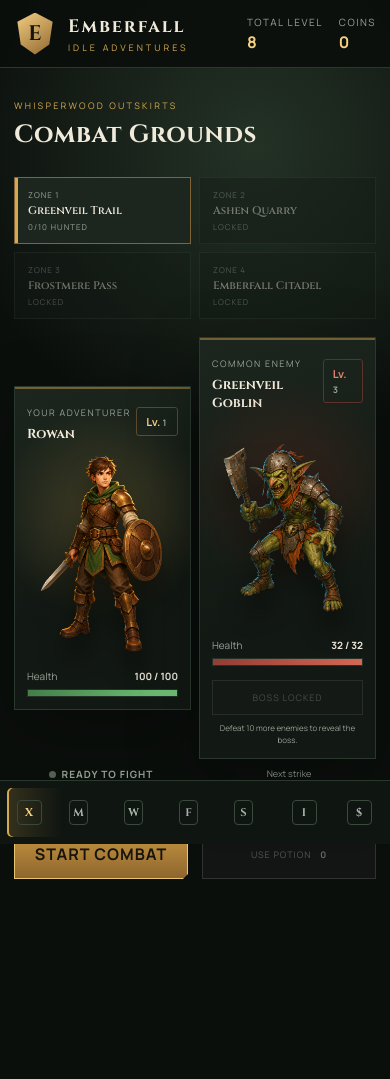
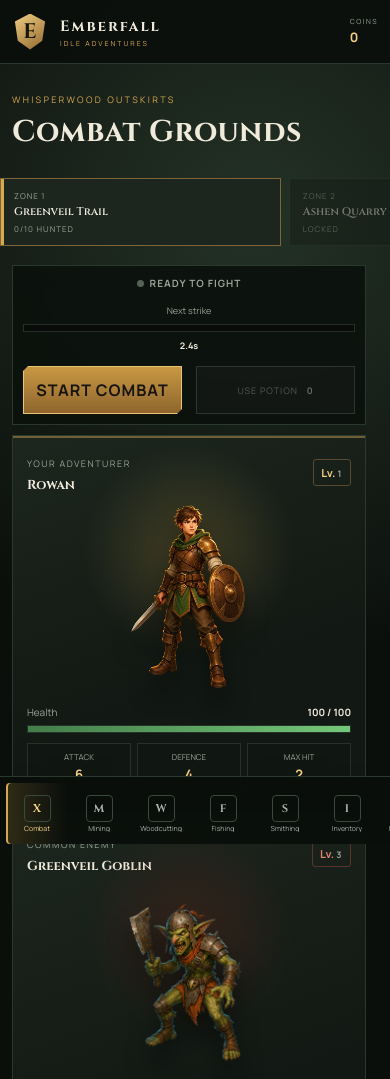
Before and after one commit to braydenandrewson/emberfall-idle, a plain HTML site: page index.html in a window 390 px wide. Shown: the top 1079 px of the page. Before the commit the page ends 973 px from the top, so only its background shows below. Drawn offline with Linux system fonts and the light colour scheme.

Commit message:
Improve iPhone layout and app access

```diff
--- a/game.js
+++ b/game.js
@@ -463,6 +463,14 @@ function toast(message) {
 function capitalize(s) { return s[0].toUpperCase()+s.slice(1); }
 function formatDuration(ms) { const h=Math.floor(ms/3600000),m=Math.floor(ms%3600000/60000); return h ? `${h}h ${m}m` : `${m} minutes`; }
 
+const iosInstallTip=document.querySelector("#ios-install-tip");
+const isIos=/iPad|iPhone|iPod/.test(navigator.userAgent);
+const isStandalone=window.matchMedia("(display-mode: standalone)").matches || navigator.standalone;
+if (isIos && !isStandalone && !localStorage.getItem("emberfall-ios-tip-dismissed")) iosInstallTip.classList.remove("hidden");
+document.querySelector("#ios-install-close").onclick=()=>{
+  iosInstallTip.classList.add("hidden");
+  localStorage.setItem("emberfall-ios-tip-dismissed","1");
+};
 document.querySelectorAll(".nav-item").forEach(btn=>btn.onclick=()=>navigate(btn.dataset.view));
 document.querySelector("#combat-toggle").onclick=()=>{
   state.combat=!state.combat; state.activeSkill=null;
--- a/index.html
+++ b/index.html
@@ -4,7 +4,13 @@
   <meta charset="UTF-8">
   <meta name="viewport" content="width=device-width, initial-scale=1.0">
   <meta name="theme-color" content="#10150f">
+  <meta name="apple-mobile-web-app-capable" content="yes">
+  <meta name="apple-mobile-web-app-status-bar-style" content="black-translucent">
+  <meta name="apple-mobile-web-app-title" content="Emberfall">
+  <meta name="mobile-web-app-capable" content="yes">
   <title>Emberfall Idle</title>
+  <link rel="manifest" href="manifest.webmanifest">
+  <link rel="apple-touch-icon" href="assets/hero.png">
   <link rel="preconnect" href="https://fonts.googleapis.com">
   <link rel="preconnect" href="https://fonts.gstatic.com" crossorigin>
   <link href="https://fonts.googleapis.com/css2?family=Cinzel:wght@600;700&family=Manrope:wght@400;500;600;700&display=swap" rel="stylesheet">
@@ -30,17 +36,17 @@
 
     <aside class="sidebar">
       <p class="nav-label">Adventure</p>
-      <button class="nav-item active" data-view="combat"><span class="nav-icon">X</span>Combat</button>
+      <button class="nav-item active" data-view="combat" aria-label="Combat"><span class="nav-icon">X</span><span class="nav-text">Combat</span></button>
       <p class="nav-label">Gathering</p>
-      <button class="nav-item" data-view="mining"><span class="nav-icon">M</span>Mining <b id="nav-mining">1</b></button>
-      <button class="nav-item" data-view="woodcutting"><span class="nav-icon">W</span>Woodcutting <b id="nav-woodcutting">1</b></button>
-      <button class="nav-item" data-view="fishing"><span class="nav-icon">F</span>Fishing <b id="nav-fishing">1</b></button>
+      <button class="nav-item" data-view="mining" aria-label="Mining"><span class="nav-icon">M</span><span class="nav-text">Mining</span> <b id="nav-mining">1</b></button>
+      <button class="nav-item" data-view="woodcutting" aria-label="Woodcutting"><span class="nav-icon">W</span><span class="nav-text">Woodcutting</span> <b id="nav-woodcutting">1</b></button>
+      <button class="nav-item" data-view="fishing" aria-label="Fishing"><span class="nav-icon">F</span><span class="nav-text">Fishing</span> <b id="nav-fishing">1</b></button>
       <p class="nav-label">Crafting</p>
-      <button class="nav-item" data-view="smithing"><span class="nav-icon">S</span>Smithing <b id="nav-smithing">1</b></button>
+      <button class="nav-item" data-view="smithing" aria-label="Smithing"><span class="nav-icon">S</span><span class="nav-text">Smithing</span> <b id="nav-smithing">1</b></button>
       <p class="nav-label">Character</p>
-      <button class="nav-item" data-view="inventory"><span class="nav-icon">I</span>Inventory</button>
-      <button class="nav-item" data-view="marketplace"><span class="nav-icon">$</span>Marketplace</button>
-      <button class="nav-item" data-view="mastery"><span class="nav-icon">A</span>All Skills</button>
+      <button class="nav-item" data-view="inventory" aria-label="Inventory"><span class="nav-icon">I</span><span class="nav-text">Inventory</span></button>
+      <button class="nav-item" data-view="marketplace" aria-label="Marketplace"><span class="nav-icon">$</span><span class="nav-text">Marketplace</span></button>
+      <button class="nav-item" data-view="mastery" aria-label="All Skills"><span class="nav-icon">A</span><span class="nav-text">All Skills</span></button>
       <div class="sidebar-footer">
         <button id="save-button">Save game</button>
         <button id="reset-button">Reset</button>
@@ -48,6 +54,10 @@
     </aside>
 
     <main class="content">
+      <div id="ios-install-tip" class="ios-install-tip hidden">
+        <span>On iPhone, tap Share, then <strong>Add to Home Screen</strong>.</span>
+        <button id="ios-install-close" aria-label="Dismiss installation tip">Close</button>
+      </div>
       <section id="view-combat" class="view active">
         <div class="section-heading">
           <div><span class="eyebrow">Whisperwood Outskirts</span><h2>Combat Grounds</h2></div>
--- a/styles.css
+++ b/styles.css
@@ -13,8 +13,8 @@
 }
 
 * { box-sizing: border-box; }
-html { background: var(--bg); }
-body { margin: 0; color: var(--cream); font-family: Manrope, sans-serif; background: radial-gradient(circle at 65% 15%, #243226 0, transparent 35%), var(--bg); min-height: 100vh; }
+html { background: var(--bg); overflow-x:hidden; }
+body { margin: 0; color: var(--cream); font-family: Manrope, sans-serif; background: radial-gradient(circle at 65% 15%, #243226 0, transparent 35%), var(--bg); min-height: 100vh; overflow-x:hidden; }
 button { color: inherit; font: inherit; }
 .app-shell { display: grid; grid-template: 86px 1fr / 230px 1fr; min-height: 100vh; }
 .topbar { grid-column: 1 / -1; display: flex; align-items: center; gap: 36px; padding: 0 32px; border-bottom: 1px solid var(--line); background: rgba(11,15,12,.9); backdrop-filter: blur(16px); position: sticky; top: 0; z-index: 10; }
@@ -41,6 +41,9 @@ h1,h2,h3 { font-family: Cinzel, serif; }
 .content { padding: 38px clamp(24px, 4vw, 64px) 60px; min-width: 0; }
 .view { display: none; max-width: 1320px; margin: auto; animation: fadeIn .3s ease; }
 .view.active { display: block; }
+.ios-install-tip { max-width:1320px; margin:0 auto 16px; border:1px solid #6f5935; background:#1d2118; color:#d8cfb8; padding:10px 12px; display:flex; align-items:center; justify-content:space-between; gap:12px; font-size:10px; }
+.ios-install-tip.hidden { display:none; }
+.ios-install-tip button { border:1px solid var(--line); background:transparent; color:var(--gold-2); padding:6px 9px; cursor:pointer; font-size:9px; }
 @keyframes fadeIn { from { opacity: 0; transform: translateY(5px); } }
 .section-heading { display: flex; justify-content: space-between; align-items: end; margin-bottom: 26px; }
 .section-heading h2 { font-size: clamp(26px, 3vw, 38px); margin: 4px 0 0; letter-spacing: .5px; }
@@ -202,26 +205,49 @@ h1,h2,h3 { font-family: Cinzel, serif; }
   .portrait-stage { height:290px; }
 }
 @media (max-width: 760px) {
-  .app-shell { display:block; padding-bottom:70px; }
-  .topbar { height:68px; position:sticky; padding:0 14px; }
-  .top-stats { justify-content:flex-end; gap:16px; }
-  .top-stats div:nth-child(1), .save-state { display:none; }
-  .sidebar { position:fixed; z-index:20; bottom:0; left:0; right:0; height:64px; border:0; border-top:1px solid var(--line); display:flex; flex-direction:row; padding:7px; overflow-x:auto; }
+  .app-shell { display:block; padding-bottom:calc(76px + env(safe-area-inset-bottom)); }
+  .topbar { height:calc(64px + env(safe-area-inset-top)); position:sticky; padding:env(safe-area-inset-top) 12px 0; gap:10px; }
+  .brand { flex:1; min-width:0; }
+  .brand-mark { width:36px; height:36px; flex:0 0 auto; }
+  .brand h1 { font-size:15px; white-space:nowrap; }
+  .brand p { font-size:7px; letter-spacing:2px; }
+  .top-stats { flex:0 0 auto; justify-content:flex-end; gap:12px; }
+  .top-stats div:nth-child(1), .top-stats div:nth-child(2), .save-state { display:none; }
+  .top-stats span { font-size:7px; }
+  .top-stats strong { font-size:13px; }
+  .sidebar { position:fixed; z-index:20; bottom:0; left:0; right:0; height:calc(68px + env(safe-area-inset-bottom)); border:0; border-top:1px solid var(--line); display:flex; flex-direction:row; padding:6px 6px env(safe-area-inset-bottom); overflow-x:auto; scrollbar-width:none; background:rgba(10,15,11,.97); backdrop-filter:blur(12px); }
+  .sidebar::-webkit-scrollbar { display:none; }
   .sidebar .nav-label, .sidebar-footer { display:none; }
-  .nav-item { min-width:55px; padding:7px; }
-  .content { padding:24px 14px; }
+  .nav-item { min-width:62px; min-height:55px; padding:5px 4px; flex-direction:column; gap:3px; font-size:0; border-radius:4px; }
+  .nav-item .nav-text { display:block; font-size:7px; line-height:1; max-width:58px; overflow:hidden; text-overflow:ellipsis; }
+  .nav-item b { display:none; }
+  .nav-icon { width:27px; height:27px; }
+  .content { padding:22px 12px; }
   .section-heading { align-items:center; }
-  .section-heading h2 { font-size:25px; }
+  .section-heading h2 { font-size:clamp(22px,8vw,30px); }
   .zone-selector { display:none; }
-  .combat-layout { grid-template-columns:1fr 1fr; gap:8px; }
+  .zone-list { display:flex; overflow-x:auto; margin:0 -12px 14px; padding:0 12px 5px; scroll-snap-type:x mandatory; scrollbar-width:none; }
+  .zone-list::-webkit-scrollbar { display:none; }
+  .zone-card { min-width:72vw; scroll-snap-align:start; min-height:68px; }
+  .combat-layout { display:flex; flex-direction:column; gap:10px; width:calc(100% - 12px); min-width:0; overflow:hidden; }
+  .hero-card { order:2; }
+  .enemy-card { order:3; }
   .zone-list { grid-template-columns:1fr 1fr; }
-  .battle-center { grid-column:1/-1; grid-row:2; display:grid; grid-template-columns:1fr 1fr; }
+  .battle-center { order:1; display:grid; grid-template-columns:minmax(0,1fr) minmax(0,1fr); position:sticky; bottom:calc(68px + env(safe-area-inset-bottom)); z-index:8; width:100%; max-width:100%; min-width:0; padding:10px; margin:0; background:rgba(12,18,13,.96); border:1px solid var(--line); backdrop-filter:blur(12px); }
+  .battle-status { grid-column:1/-1; }
+  .attack-timer { grid-column:1/-1; }
+  .battle-center .primary-button, .potion-button { min-width:0; min-height:48px; padding:10px 6px; }
   .crossed-swords, .battle-center p { display:none; }
-  .portrait-stage { height:220px; }
-  .fighter-card { padding:12px; }
-  .fighter-heading h3 { font-size:13px; }
-  .combat-stats, .loot-preview { display:none; }
-  .combat-log-panel { display:none; }
+  .portrait-stage { height:230px; }
+  .fighter-card { padding:14px; width:100%; max-width:100%; min-width:0; }
+  .fighter-heading h3 { font-size:15px; }
+  .combat-stats { margin-top:10px; }
+  .combat-stats > div { min-width:0; }
+  .loot-preview { display:block; }
+  .loot-preview div { flex-wrap:wrap; }
+  .combat-log-panel { display:block; margin-top:10px; }
+  .combat-log-panel > div:first-child { display:none; }
+  .combat-log { height:62px; }
   .skill-workspace, .inventory-layout { grid-template-columns:1fr; }
   .action-list { grid-template-columns:1fr; }
   .milestone-list { grid-template-columns:repeat(2,1fr); }
@@ -230,4 +256,15 @@ h1,h2,h3 { font-family: Cinzel, serif; }
   .market-intro p { margin-top:10px; }
   .potion-shop { display:block; }
   .potion-purchase { justify-content:space-between; margin-top:14px; }
+  .ios-install-tip { margin:-6px 0 14px; font-size:9px; }
 }
+
+@media (max-width: 390px) {
+  .portrait-stage { height:205px; }
+  .fighter-heading h3 { font-size:13px; }
+  .level-badge { padding:5px 7px; }
+  .combat-stats div { padding:7px 4px; }
+  .market-card { padding:14px; }
+  .upgrade-row { grid-template-columns:1fr; }
+  .upgrade-row button { width:100%; }
+}
```
Also changed, not shown: manifest.webmanifest (added).
